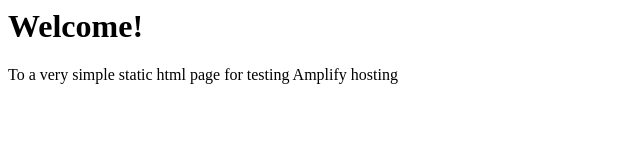
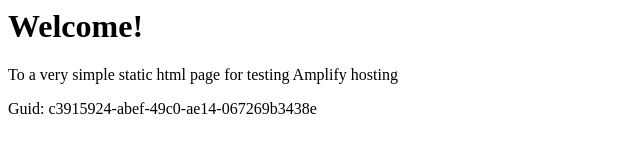
Before and after one commit to aws-aemilia-pdx/Github-PR-Commit-Integration-Test-DoNotTouch-v0-preprod-us-west-2, a website: page src/index.html in a window 1280 px wide. Shown: the whole page, without its empty margins (0-640 px from the left). Drawn offline with Linux system fonts and the light colour scheme.

Commit message:
commit from integ tests

```diff
--- a/src/index.html
+++ b/src/index.html
@@ -1,3 +1,5 @@
+
+
 <html lang="en">
 
 <head>
@@ -10,6 +12,6 @@
 <body>
     <h1>Welcome!</h1>
     <p>To a very simple static html page for testing Amplify hosting</p>
-</body>
+    <p>Guid: c3915924-abef-49c0-ae14-067269b3438e</p></body>
 
 </html>
```
